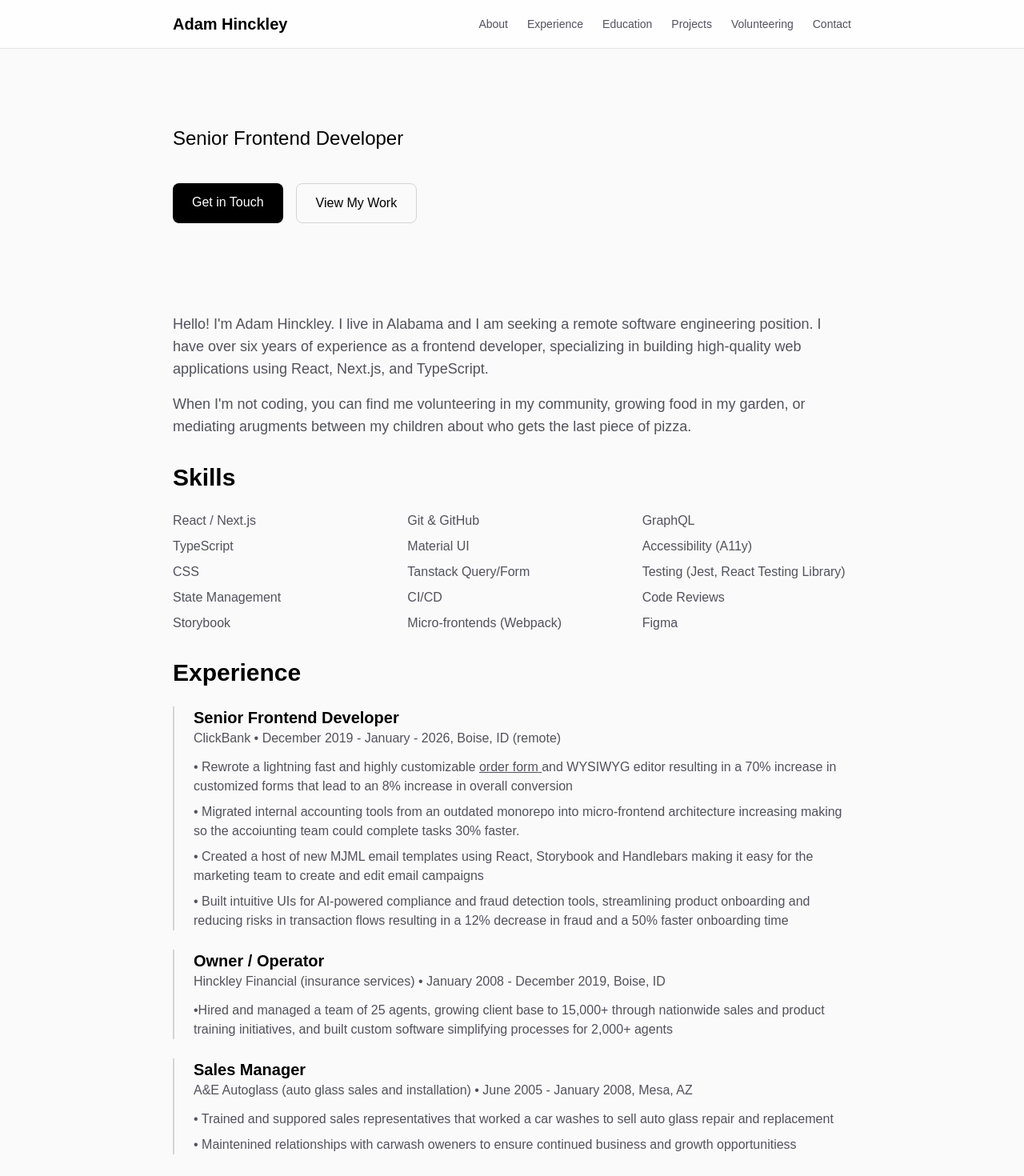
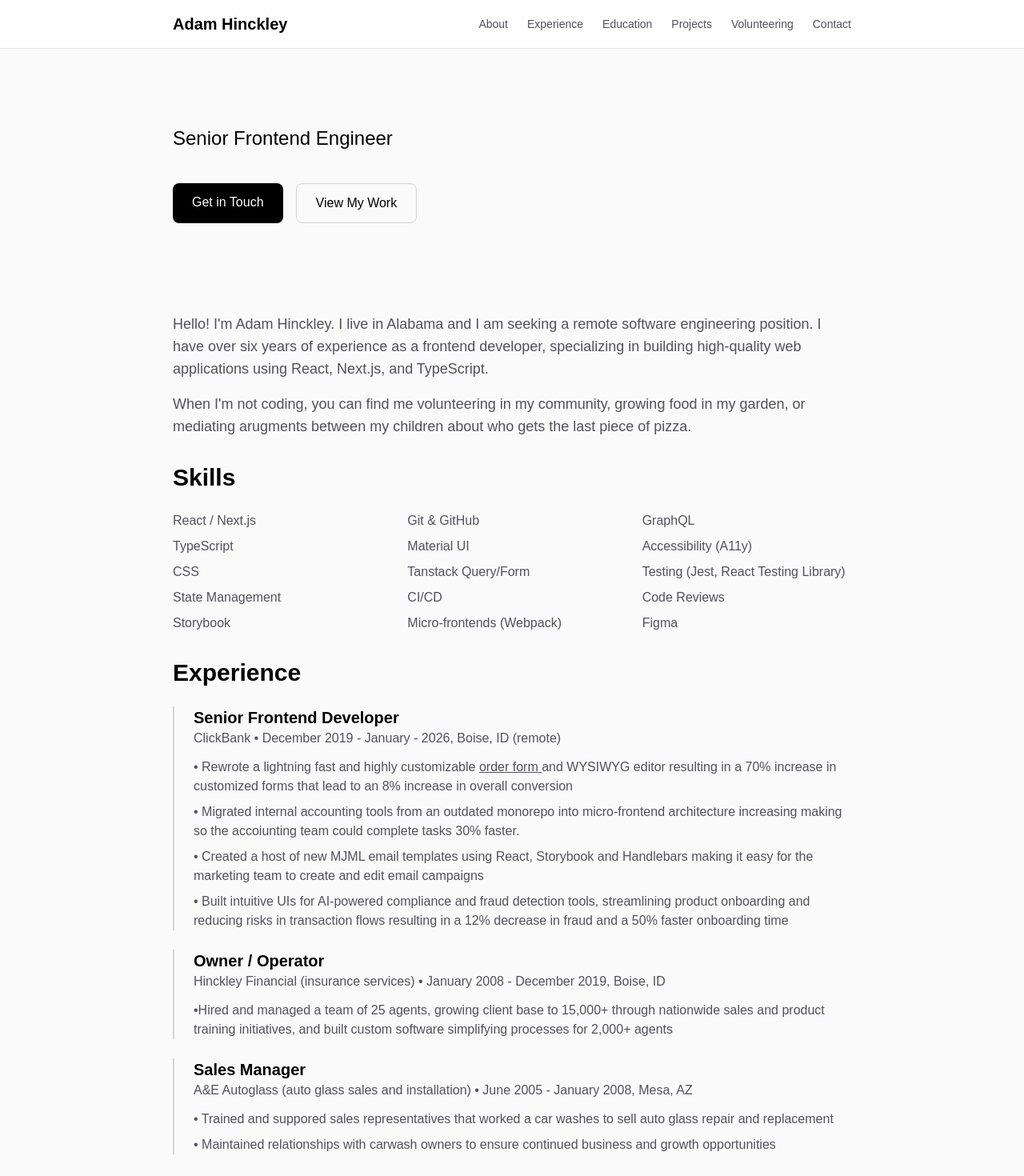
Before and after one commit to adamhinckley/adam-hinckley, a Next.js app: page / in a window 1280 px wide. Shown: the top 1470 px of the page at 80% size. Built offline with nearby package versions, Linux system fonts and the light colour scheme.

Commit message:
Fix more typos

```diff
--- a/app/page.tsx
+++ b/app/page.tsx
@@ -141,7 +141,7 @@ export default function Home() {
               Adam Hinckley
             </h1> */}
             <p className="text-2xl text-black dark:text-white">
-              Senior Frontend Developer
+              Senior Frontend Engineer
             </p>
           </div>
           <div className="flex gap-4 pt-4">
@@ -295,8 +295,8 @@ export default function Home() {
                   washes to sell auto glass repair and replacement
                 </li>
                 <li>
-                  • Maintenined relationships with carwash oweners to ensure
-                  continued business and growth opportunitiess
+                  • Maintained relationships with carwash owners to ensure
+                  continued business and growth opportunities
                 </li>
               </ul>
             </div>
```
